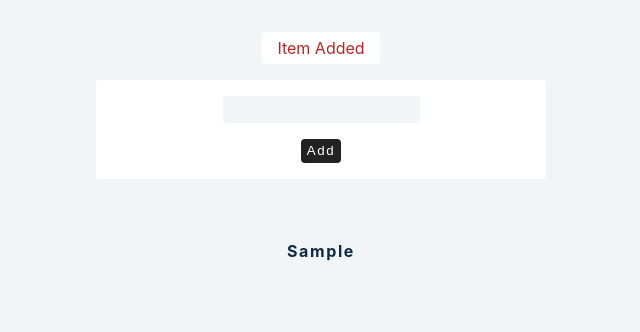
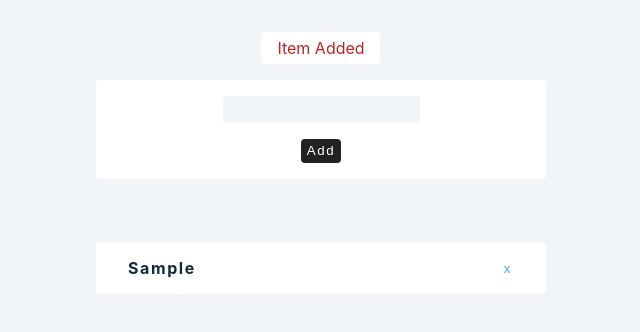
Before and after one commit to pooya2293/react-advanced-2020, a React (Create React App) app: page / in a window 1280 px wide. Both pictures are taken after typing "Sample" into the empty fields and a click on the button "Add". Shown: the top 332 px of the page, without its empty margins (319-959 px from the left). Built offline with nearby package versions, Linux system fonts and the light colour scheme.

Commit message:
remove item filter and show alert

```diff
--- a/src/tutorial/6-useReducer/setup/index.js
+++ b/src/tutorial/6-useReducer/setup/index.js
@@ -25,7 +25,16 @@ const reducer = (state,action)=>{
       isModalOpen:false
     }
   }
-  throw new Error('no matching action type') //instead of return state
+  if(action.type === 'REMOVE_ITEM'){
+    const newPeoples = state.people.filter((person)=>person.id !== action.payLoad);
+    return {
+      ...state,
+      people:newPeoples,
+      isModalOpen:true,
+      modalContent:'item removed',
+    }
+  }
+  throw new Error('no matching action type')
 };
 const defaultState = {
 	people: [],
@@ -63,8 +72,10 @@ const Index = () => {
   		</form>
   		{state.people.map((person)=>{
   			return (
-  				<div key={person.id}>
+  				<div key={person.id} className='item'>
   					<h4>{person.name}</h4>
+            <button onClick={()=>dispatch(
+            {type:'REMOVE_ITEM',payLoad:person.id})}>x</button>
   				</div>
   			)
   		})}
```
